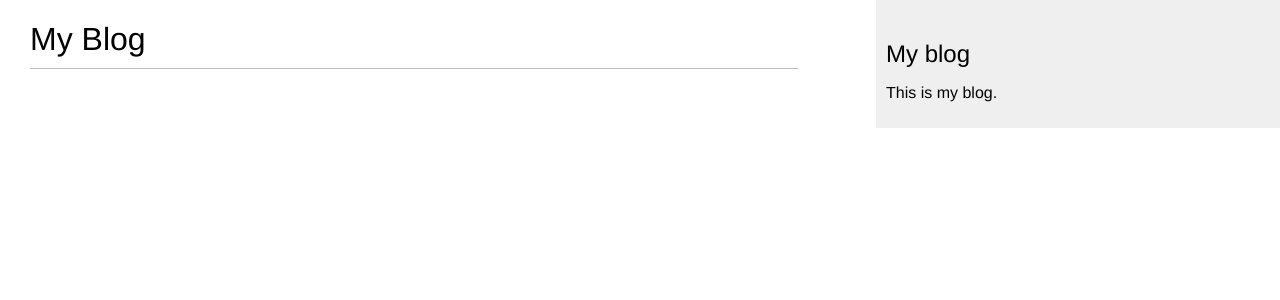
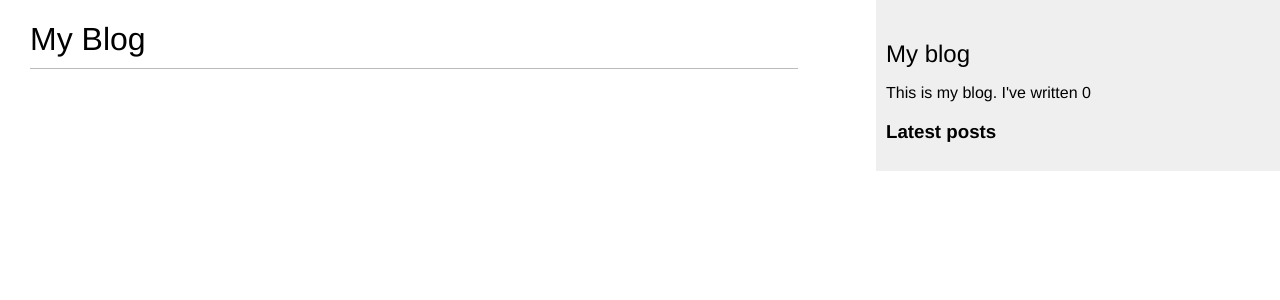
Before and after one commit to UN-9BOT/django-blog, a Django app: page /blog/ in a window 1280 px wide. Shown: the top 300 px of the page. Run offline with Django 4.2, Linux system fonts and the light colour scheme; data that the repository does not hold is empty.

Commit message:
realize templates for latest post and count all post

```diff
--- a/mysite/blog/templates/blog/base.html
+++ b/mysite/blog/templates/blog/base.html
@@ -1,18 +1,27 @@
+{% load blog_tags %}
 {% load static %}
 <!DOCTYPE html>
 <html>
     <head>
-        <title>{% block title %}{% endblock %}</title>
+        <title>
+            {% block title %}
+            {% endblock title %}
+        </title>
         <link href="{% static "css/blog.css" %}" rel="stylesheet">
     </head>
     <body>
         <div id="content">
             {% block content %}
-            {% endblock %}
+            {% endblock content %}
         </div>
         <div id="sidebar">
             <h2>My blog</h2>
-            <p>This is my blog.</p>
+            <p>
+                This is my blog.
+                I've written {% total_posts %}
+            </p>
+            <h3>Latest posts</h3>
+            {% show_latest_posts 3 %}
         </div>
     </body>
 </html>
--- /dev/null
+++ b/mysite/blog/templates/blog/post/latest_posts.html
@@ -0,0 +1,7 @@
+<ul>
+    {% for post in latest_posts %}
+        <li>
+            <a href="{{ post.get_absolute_url }}"">{{ post.title }}</a>
+        </li>
+    {% endfor %}
+</ul>
--- a/mysite/blog/templatetags/blog_tags.py
+++ b/mysite/blog/templatetags/blog_tags.py
@@ -1,4 +1,5 @@
 from django import template
+from django.db.models import QuerySet
 from ..models import Post
 
 register = template.Library()
@@ -7,3 +8,9 @@ register = template.Library()
 @register.simple_tag
 def total_posts() -> int:
     return Post.published.count()
+
+
+@register.inclusion_tag('blog/post/latest_posts.html')
+def show_latest_posts(count: int = 5) -> dict[str, QuerySet]:
+    latest_posts: QuerySet[Post] = Post.published.order_by('-publish')[:count]
+    return {'latest_posts': latest_posts}
```
Also changed, not shown: 1 other file.
